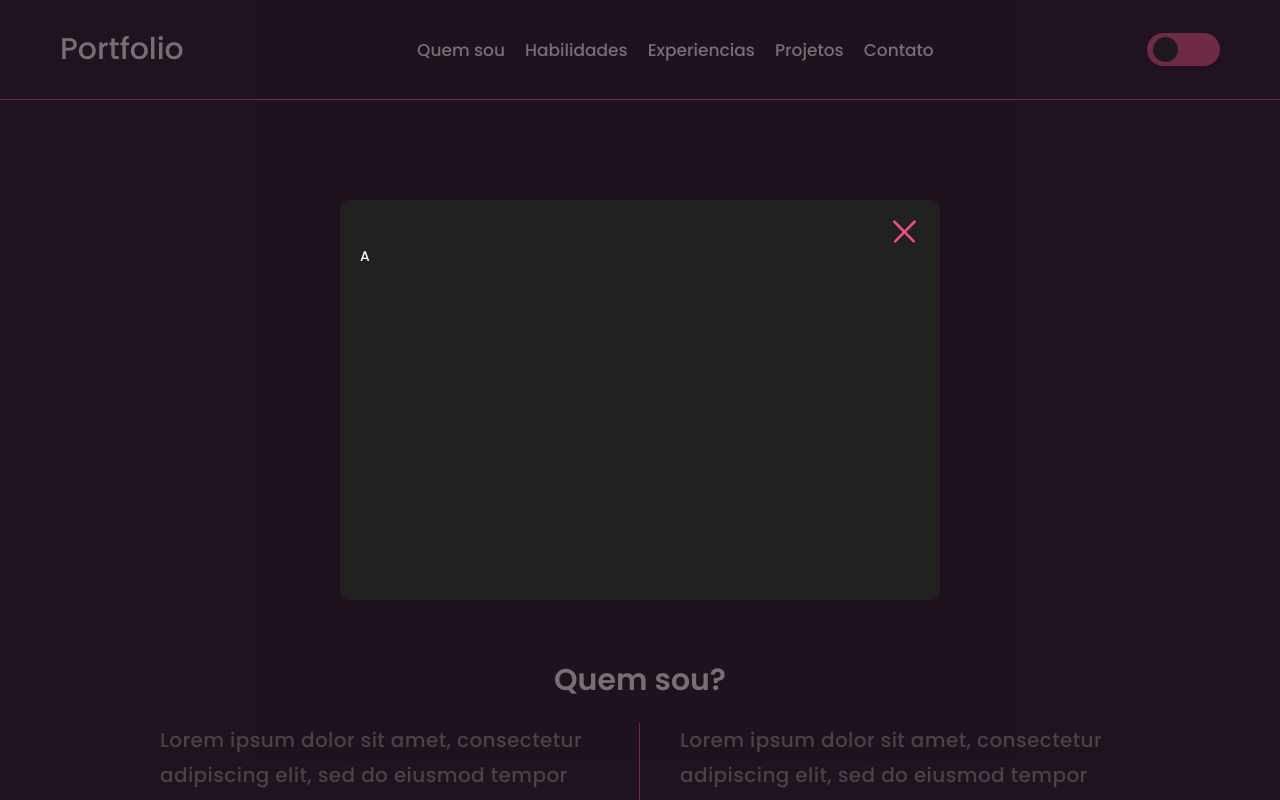
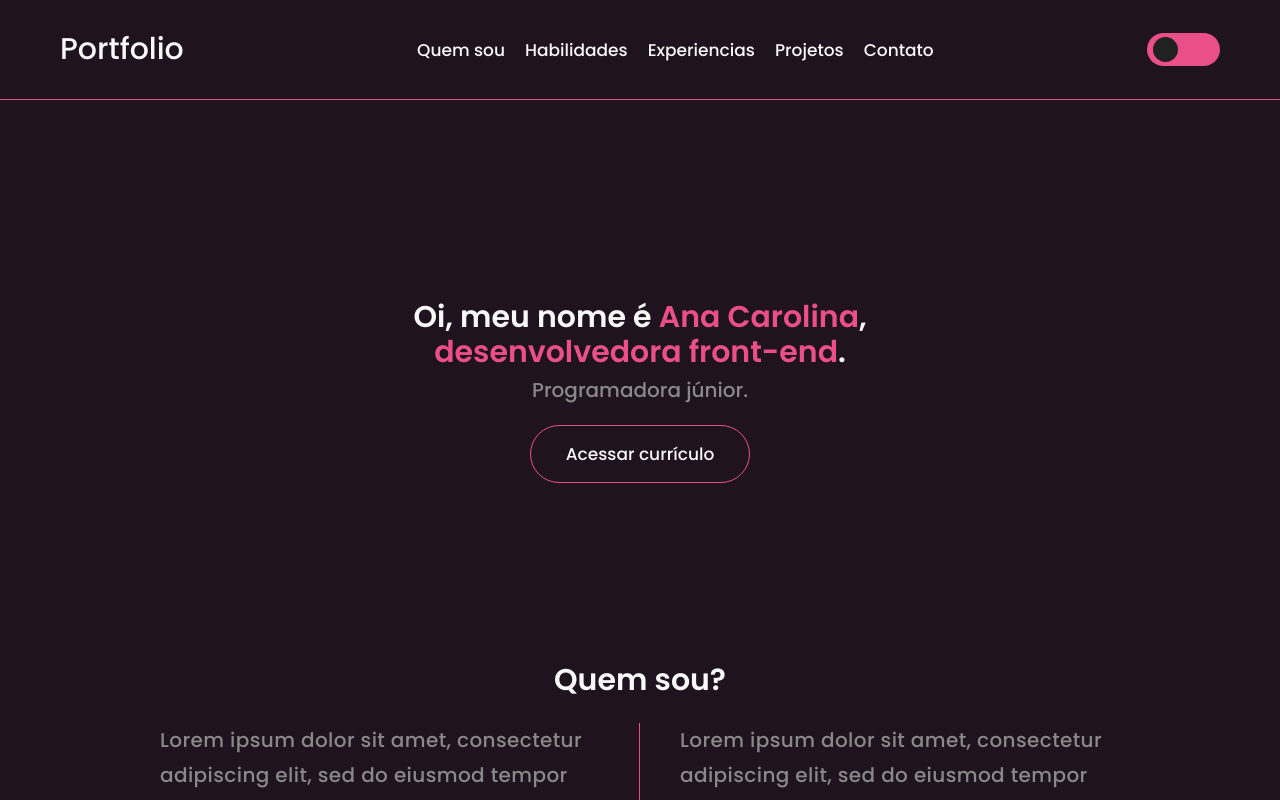
Before and after one commit to cahwcosta/portfolio-v1, a React (Create React App) app: page / in a window 1280 px wide. Shown: the top 800 px of the page. Built offline with nearby package versions, Linux system fonts and the light colour scheme.

Commit message:
Componente modal

```diff
--- a/src/components/Modal/index.tsx
+++ b/src/components/Modal/index.tsx
@@ -2,9 +2,9 @@ import * as S from './styles';
 import * as I from './props';
 import C from './const';
 
-const Modal = ({isOpen, children, className}: I.ModalProps) => {
+const Modal = ({ isOpen, children }: I.ModalProps) => {
   return (
-    <S.Modal isOpen={isOpen} className={className}>
+    <S.Modal isOpen={isOpen} >
       <S.Container>
         <S.CloseButton src={C.closeIconSrc}/>
         <S.Content>
--- a/src/components/Modal/props.ts
+++ b/src/components/Modal/props.ts
@@ -3,5 +3,4 @@ import { ReactNode } from "react";
 export interface ModalProps {
   isOpen: boolean;
   children: ReactNode;
-  className?: string;
 }
--- a/src/components/Modal/styles.ts
+++ b/src/components/Modal/styles.ts
@@ -6,8 +6,9 @@ export const Modal = styled.section<I.ModalProps>`
   width: 100vw;
   z-index: 999;
   position: fixed;
+  top: 0;
   background-color: rgba(31, 19, 31, 0.6);
-  display: ${({isOpen}) => isOpen ? 'flex' : 'none'};
+  display: ${({ isOpen }) => isOpen == true ? 'flex' : 'none'};
   align-items: center;
   justify-content: center;
 `;
--- a/src/pages/home.tsx
+++ b/src/pages/home.tsx
@@ -9,7 +9,6 @@ const Home = () => {
   return(
     <>
       <Navbar/>
-      <Modal isOpen={true}>A</Modal>
       <Header/>
       <QuemSou/>
       <Habilidades/>
--- a/src/templates/Home/Habilidades/index.tsx
+++ b/src/templates/Home/Habilidades/index.tsx
@@ -2,16 +2,21 @@ import * as S from './styles';
 import C from './const';
 import Title from '../../../components/Title';
 import Wrapper from '../../../components/Wrapper';
+import Modal from '../../../components/Modal';
+import { useState } from 'react';
 
 const Habilidades = () => {
+  const [openModal, setOpenModal] = useState(false);
+
   return (
     <S.Habilidades id={C.id}>
+      <Modal isOpen={openModal}>A</Modal>
       <Wrapper>
         <S.Content>
           <Title children={C.title}/>
           <S.Cards>
             {C.cards.map(card => (
-              <S.Card key={card.title}>
+              <S.Card key={card.title} onClick={() => setOpenModal(true)}>
                 <S.CardTitle>{card.title}</S.CardTitle>
                 <S.CardImg src={`imgs/habilidades/${card.img}.png`}></S.CardImg>
               </S.Card>
--- a/src/templates/Home/Habilidades/styles.ts
+++ b/src/templates/Home/Habilidades/styles.ts
@@ -1,7 +1,6 @@
 import styled from 'styled-components';
 
 export const Habilidades = styled.section`
-position: relative;
 `
 
 export const Content = styled.div`
```
